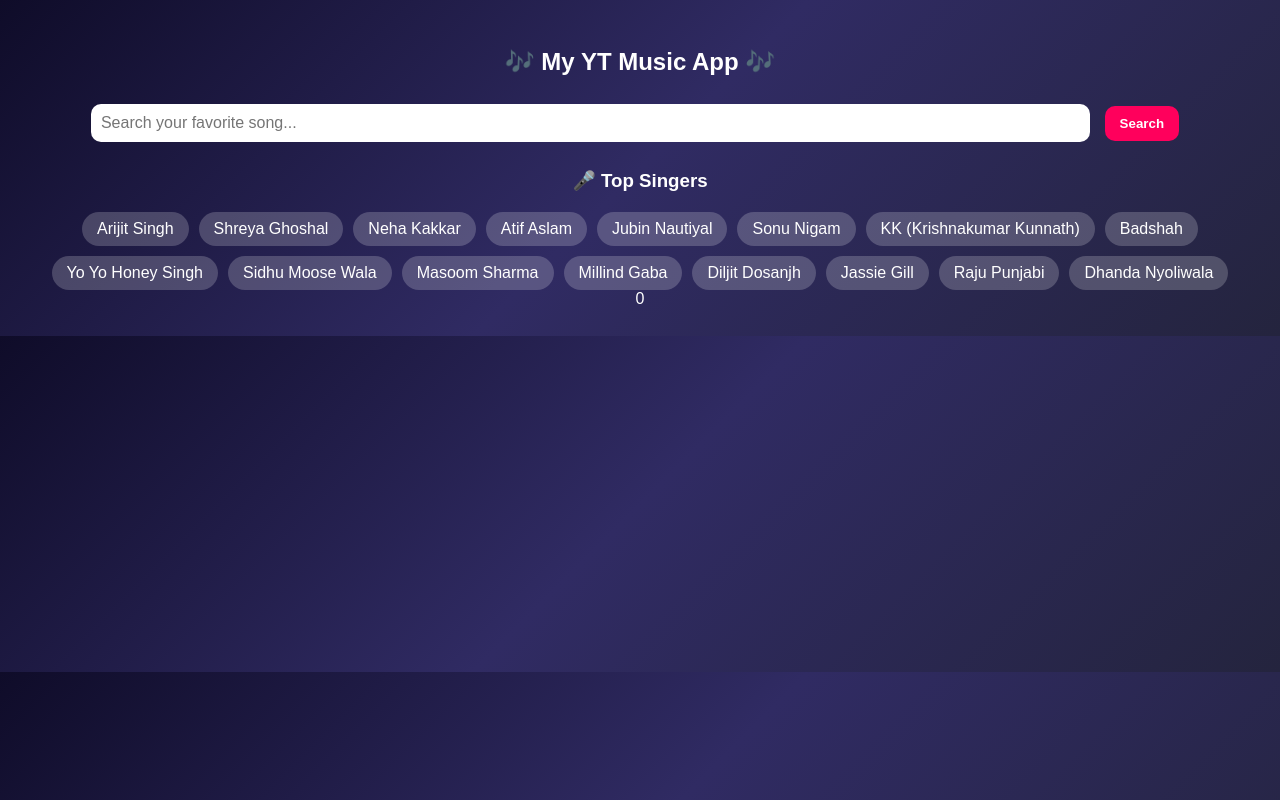
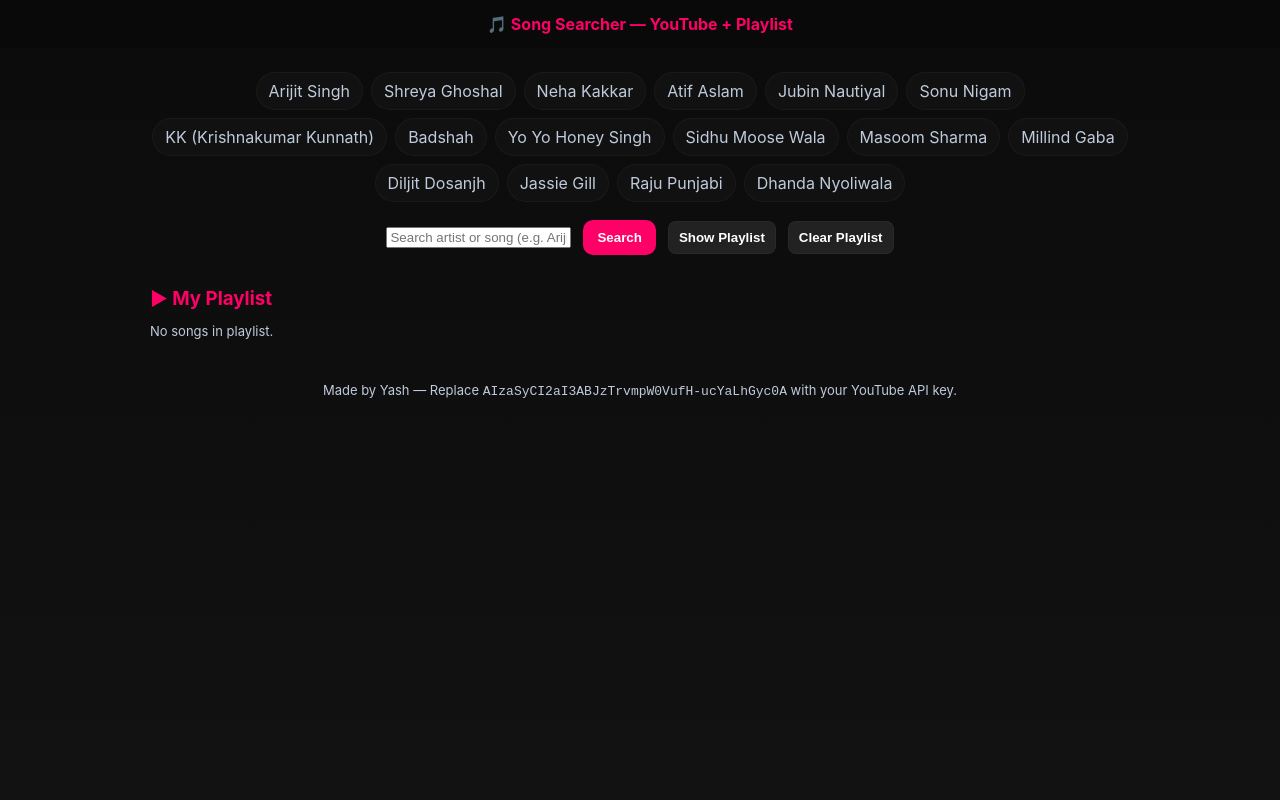
Before and after one commit to yashsharma00330-rgb/Song-finder, a plain HTML site: page index.html in a window 1280 px wide. Drawn offline with Linux system fonts and the light colour scheme.

Commit message:
Revamp index.html for improved UI and functionality

```diff
--- a/index.html
+++ b/index.html
@@ -1,147 +1,197 @@
 <!DOCTYPE html>
 <html lang="en">
 <head>
-  <meta charset="UTF-8" />
-  <meta name="viewport" content="width=device-width, initial-scale=1.0" />
-  <title>YT Music App 🎵</title>
+<meta charset="utf-8"/>
+<meta name="viewport" content="width=device-width,initial-scale=1"/>
+<title>Song Searcher + Playlist</title>
 <style>
-    body {
-      font-family: Arial, sans-serif;
-      background: linear-gradient(135deg, #0f0c29, #302b63, #24243e);
-      color: white;
-      text-align: center;
-      padding: 20px;
-    }
-    input {
-      width: 80%;
-      padding: 10px;
-      border-radius: 10px;
-      border: none;
-      outline: none;
-      font-size: 16px;
-    }
-    button {
-      padding: 10px 15px;
-      margin: 10px;
-      background: #ff005c;
-      color: white;
-      border: none;
-      border-radius: 10px;
-      cursor: pointer;
-      font-weight: bold;
-    }
-    .song {
-      margin-top: 20px;
-      border-radius: 12px;
-      background: rgba(255,255,255,0.1);
-      padding: 10px;
-    }
-    img {
-      width: 100%;
-      border-radius: 12px;
-    }
-    iframe {
-      width: 100%;
-      height: 300px;
-      border-radius: 12px;
-    }
-    .singers {
-      display: flex;
-      flex-wrap: wrap;
-      justify-content: center;
-      gap: 10px;
-      margin-top: 20px;
-    }
-    .singer {
-      background: rgba(255,255,255,0.2);
-      padding: 8px 15px;
-      border-radius: 20px;
-      cursor: pointer;
-      transition: 0.3s;
-    }
-    .singer:hover {
-      background: #ff005c;
-    }
+  :root{--bg:#0b0b0b;--card:#131313;--accent:#ff0066;--muted:#bfcbdc}
+  body{margin:0;font-family:Inter,system-ui,Arial;color:#fff;background:linear-gradient(180deg,#0b0b0b,#121212);min-height:100vh}
+  header{padding:14px 16px;text-align:center;background:rgba(0,0,0,0.2);font-weight:700;color:var(--accent)}
+  .container{padding:16px;max-width:980px;margin:0 auto}
+  .row{display:flex;gap:12px;flex-wrap:wrap;align-items:center;justify-content:center;margin-bottom:12px}
+  input[type="text"]{padding:10px 12px;border-radius:10px;border:1px solid rgba(255,255,255,0.04);background:#0f0f0f;color:#fff;width:68%;min-width:220px}
+  button{background:var(--accent);border:none;padding:10px 14px;border-radius:10px;color:#fff;font-weight:700;cursor:pointer}
+  .singers{display:flex;gap:8px;flex-wrap:wrap;justify-content:center;margin:8px 0 18px}
+  .chip{padding:8px 12px;border-radius:20px;border:1px solid rgba(255,255,255,0.04);background:#111;color:var(--muted);cursor:pointer}
+  .chip:hover{background:var(--accent);color:#fff}
+  .grid{display:grid;grid-template-columns:repeat(auto-fit,minmax(280px,1fr));gap:14px}
+  .card{background:var(--card);padding:12px;border-radius:12px;box-shadow:0 6px 18px rgba(0,0,0,0.6);text-align:left}
+  .thumb{width:100%;border-radius:8px;display:block}
+  .meta{margin-top:8px}
+  .title{font-weight:700;color:#fff}
+  .sub{color:var(--muted);font-size:13px;margin-top:6px}
+  .controls{margin-top:8px;display:flex;gap:8px;flex-wrap:wrap}
+  .btn-light{background:#222;padding:8px 10px;border-radius:8px;color:#fff;border:1px solid rgba(255,255,255,0.03);cursor:pointer}
+  #playlistBox{margin-top:20px}
+  .plist-item{background:#0f0f0f;padding:8px;border-radius:8px;margin-bottom:8px;display:flex;gap:10px;align-items:center}
+  .p-thumb{width:64px;height:48px;object-fit:cover;border-radius:6px}
+  .p-meta{flex:1}
+  .small{font-size:13px;color:var(--muted)}
+  footer{padding:14px;text-align:center;color:var(--muted);font-size:13px}
+  @media(max-width:480px){ input[type="text"]{width:60%} }
 </style>
 </head>
 <body>
-  <h2>🎶 My YT Music App 🎶</h2>
+<header>🎵 Song Searcher — YouTube + Playlist</header>
 
-  <input id="search" placeholder="Search your favorite song..." />
-  <button onclick="searchSong()">Search</button>
+<div class="container">
+  <div class="singers" id="topSingers"></div>
 
-  <h3>🎤 Top Singers</h3>
-  <div class="singers" id="singerList"></div>
+  <div class="row">
+    <input id="q" placeholder="Search artist or song (e.g. Arijit Singh)" />
+    <button id="searchBtn">Search</button>
+    <button id="showPlaylistBtn" class="btn-light">Show Playlist</button>
+    <button id="clearPlaylistBtn" class="btn-light">Clear Playlist</button>
+  </div>
 
-  <div id="result"></div>
+  <div id="results" class="grid"></div>
+
+  <section id="playlistBox">
+    <h3 style="color:var(--accent);margin-bottom:8px">▶ My Playlist</h3>
+    <div id="playlistItems"></div>
+  </section>
+</div>
+
+<footer>Made by Yash — Replace <code>AIzaSyCI2aI3ABJzTrvmpW0VufH-ucYaLhGyc0A</code> with your YouTube API key.</footer>
 
 <script>
-    const API_KEY = "AIzaSyCI2aI3ABJzTrvmpW0VufH-ucYaLhGyc0A"; // 👉 Yahan apni Google API key daal
+/* ==== CONFIG ==== */
+const API_KEY = "AIzaSyCI2aI3ABJzTrvmpW0VufH-ucYaLhGyc0A"; // <-- Paste your YouTube API key here
+const TOP_SINGERS = [
+  "Arijit Singh","Shreya Ghoshal","Neha Kakkar","Atif Aslam","Jubin Nautiyal",
+  "Sonu Nigam","KK (Krishnakumar Kunnath)","Badshah","Yo Yo Honey Singh",
+  "Sidhu Moose Wala","Masoom Sharma","Millind Gaba","Diljit Dosanjh","Jassie Gill","Raju Punjabi","Dhanda Nyoliwala"
+];
+const STORAGE_KEY = "yt_songsearcher_playlist_v1";
 
-    const topSingers = [
-      "Arijit Singh",
-      "Shreya Ghoshal",
-      "Neha Kakkar",
-      "Atif Aslam",
-      "Jubin Nautiyal",
-      "Sonu Nigam",
-      "KK (Krishnakumar Kunnath)",
-      "Badshah",
-      "Yo Yo Honey Singh",
-      "Sidhu Moose Wala",
-      "Masoom Sharma",
-      "Millind Gaba",
-      "Diljit Dosanjh",
-      "Jassie Gill",
-      "Raju Punjabi",
-      "Dhanda Nyoliwala"
-    ];
-
-    const singerContainer = document.getElementById("singerList");
-    topSingers.forEach(name => {
-      const div = document.createElement("div");
-      div.className = "singer";
-      div.innerText = name;
-      div.onclick = () => {
-        document.getElementById("search").value = name + " songs";
-        searchSong();
-      };
-      singerContainer.appendChild(div);
+/* ==== UI INIT ==== */
+const topSingersEl = document.getElementById('topSingers');
+topSingersEl.innerHTML = TOP_SINGERS.map(s=>`<div class="chip" data-name="${escapeHtml(s)}">${escapeHtml(s)}</div>`).join('');
+topSingersEl.addEventListener('click', e=>{
+  const chip = e.target.closest('.chip'); if(!chip) return;
+  const name = chip.dataset.name;
+  document.getElementById('q').value = name + " songs";
+  doSearch(name + " songs");
 });
 
-    async function searchSong() {
-      const query = document.getElementById("search").value;
-      const res = await fetch(
-        `https://www.googleapis.com/youtube/v3/search?part=snippet&type=video&q=${encodeURIComponent(
-          query
-        )}&key=${API_KEY}&maxResults=6`
-      );
+document.getElementById('searchBtn').addEventListener('click', ()=>doSearch(document.getElementById('q').value));
+document.getElementById('q').addEventListener('keydown', e=>{ if(e.key==='Enter') doSearch(document.getElementById('q').value) });
+document.getElementById('showPlaylistBtn').addEventListener('click', renderPlaylist);
+document.getElementById('clearPlaylistBtn').addEventListener('click', ()=>{ if(confirm('Clear playlist?')) { localStorage.removeItem(STORAGE_KEY); playlist=[]; renderPlaylist(); alert('Playlist cleared'); } });
+
+const resultsEl = document.getElementById('results');
+let playlist = JSON.parse(localStorage.getItem(STORAGE_KEY) || '[]');
+
+/* ==== SEARCH ==== */
+async function doSearch(query){
+  query = (query||'').trim();
+  if(!query) { alert('Type a search query'); return; }
+  resultsEl.innerHTML = '<p style="grid-column:1/-1;text-align:center;color:#bbb">Loading...</p>';
+
+  try{
+    const url = `https://www.googleapis.com/youtube/v3/search?part=snippet&type=video&maxResults=24&q=${encodeURIComponent(query)}&key=${API_KEY}`;
+    const res = await fetch(url);
     const data = await res.json();
 
-      let html = "";
-      data.items.forEach((item) => {
-        const videoId = item.id.videoId;
-        const title = item.snippet.title;
-        const channel = item.snippet.channelTitle;
-        const thumb = item.snippet.thumbnails.high.url;
+    if(!data.items || data.items.length===0){
+      resultsEl.innerHTML = '<p style="grid-column:1/-1;text-align:center;color:#bbb">No results</p>'; return;
+    }
 
-        html += `
-          <div class="song">
-            <h3>${title}</h3>
-            <p>By ${channel}</p>
-            <img src="${thumb}" alt="thumbnail" />
-            <iframe
-              src="https://www.youtube.com/embed/${videoId}"
-              frameborder="0"
-              allow="autoplay; encrypted-media"
-              allowfullscreen>
-            </iframe>
+    // filter out restricted videos
+    const playable = data.items.filter(i=>i.id.videoId);
+    resultsEl.innerHTML = playable.map(i=>{
+      const vid = i.id.videoId;
+      const title = i.snippet.title;
+      const ch = i.snippet.channelTitle;
+      const thumb = i.snippet.thumbnails.high?.url || i.snippet.thumbnails.default.url;
+      return `
+        <div class="card">
+          <img class="thumb" src="${thumb}" alt="">
+          <div class="meta">
+            <div class="title">${escapeHtml(title)}</div>
+            <div class="sub">${escapeHtml(ch)}</div>
+            <div class="controls">
+              <button class="btn-play" data-vid="${vid}">Play</button>
+              <button class="btn-add" data-vid="${vid}" data-title="${escapeAttr(title)}" data-channel="${escapeAttr(ch)}" data-thumb="${escapeAttr(thumb)}">Add to Playlist</button>
+              <button class="btn-yout" data-vid="${vid}" style="background:#222" >Open YT</button>
+            </div>
+            <div style="margin-top:10px">
+              <iframe width="100%" height="240" src="https://www.youtube.com/embed/${vid}?rel=0&modestbranding=1"
+              frameborder="0" allow="autoplay; encrypted-media" allowfullscreen></iframe>
+            </div>
+          </div>
         </div>
       `;
+    }).join('');
+
+  } catch(err){
+    console.error(err);
+    resultsEl.innerHTML = '<p style="grid-column:1/-1;text-align:center;color:#bbb">Error loading results</p>';
+  }
+}
+
+/* ==== EVENTS (delegate) ==== */
+resultsEl.addEventListener('click', e=>{
+  if(e.target.matches('.btn-add')){
+    const b = e.target;
+    const item = { videoId: b.dataset.vid, title: b.dataset.title, channel: b.dataset.channel, thumb: b.dataset.thumb };
+    addToPlaylist(item);
+  } else if(e.target.matches('.btn-play')){
+    playVideoInline(e.target.dataset.vid);
+  } else if(e.target.matches('.btn-yout')){
+    window.open('https://www.youtube.com/watch?v='+e.target.dataset.vid,'_blank');
+  }
 });
 
-      document.getElementById("result").innerHTML = html;
+/* ==== PLAYLIST ==== */
+function addToPlaylist(item){
+  if(playlist.find(p=>p.videoId===item.videoId)){ alert('Already in playlist'); return; }
+  playlist.unshift(item);
+  localStorage.setItem(STORAGE_KEY, JSON.stringify(playlist));
+  renderPlaylist();
+  alert('Added to playlist');
 }
+function removeFromPlaylist(videoId){
+  playlist = playlist.filter(p=>p.videoId!==videoId);
+  localStorage.setItem(STORAGE_KEY, JSON.stringify(playlist));
+  renderPlaylist();
+}
+function playFromPlaylist(videoId){ playVideoInline(videoId); }
+function renderPlaylist(){
+  const box = document.getElementById('playlistItems');
+  if(!playlist.length){ box.innerHTML = '<p class="small">No songs in playlist.</p>'; return; }
+  box.innerHTML = playlist.map(item=>`
+    <div class="plist-item">
+      <img class="p-thumb" src="${item.thumb}" alt="">
+      <div class="p-meta">
+        <div style="font-weight:700">${escapeHtml(item.title)}</div>
+        <div class="small">${escapeHtml(item.channel)}</div>
+      </div>
+      <div style="display:flex;gap:8px">
+        <button onclick="playFromPlaylist('${item.videoId}')" class="btn-light">Play</button>
+        <button onclick="removeFromPlaylist('${item.videoId}')" class="btn-light">Remove</button>
+      </div>
+    </div>
+  `).join('');
+}
+function playVideoInline(videoId){
+  const playerHtml = `
+    <div style="grid-column:1/-1;background:#000;border-radius:12px;padding:10px">
+      <iframe width="100%" height="360" src="https://www.youtube.com/embed/${videoId}?autoplay=1&rel=0&modestbranding=1"
+      frameborder="0" allow="autoplay; encrypted-media" allowfullscreen></iframe>
+      <div style="text-align:right;margin-top:8px">
+        <button onclick="document.getElementById('results').scrollIntoView({behavior:'smooth'})" class="btn-light">Close</button>
+      </div>
+    </div>
+  `;
+  resultsEl.insertAdjacentHTML('afterbegin', playerHtml);
+  window.scrollTo({top:0,behavior:'smooth'});
+}
+function escapeHtml(s){ return (s||'').replace(/[&<>"']/g, c=>({'&':'&amp;','<':'&lt;','>':'&gt;','"':'&quot;','\'':'&#39;'}[c])); }
+function escapeAttr(s){ return (s||'').replace(/"/g,'&quot;').replace(/'/g,"&#39;"); }
+
+renderPlaylist();
 </script>
 </body>
-</html>0
+</html>
```
Lines whose indentation alone changed are shown as unchanged.
